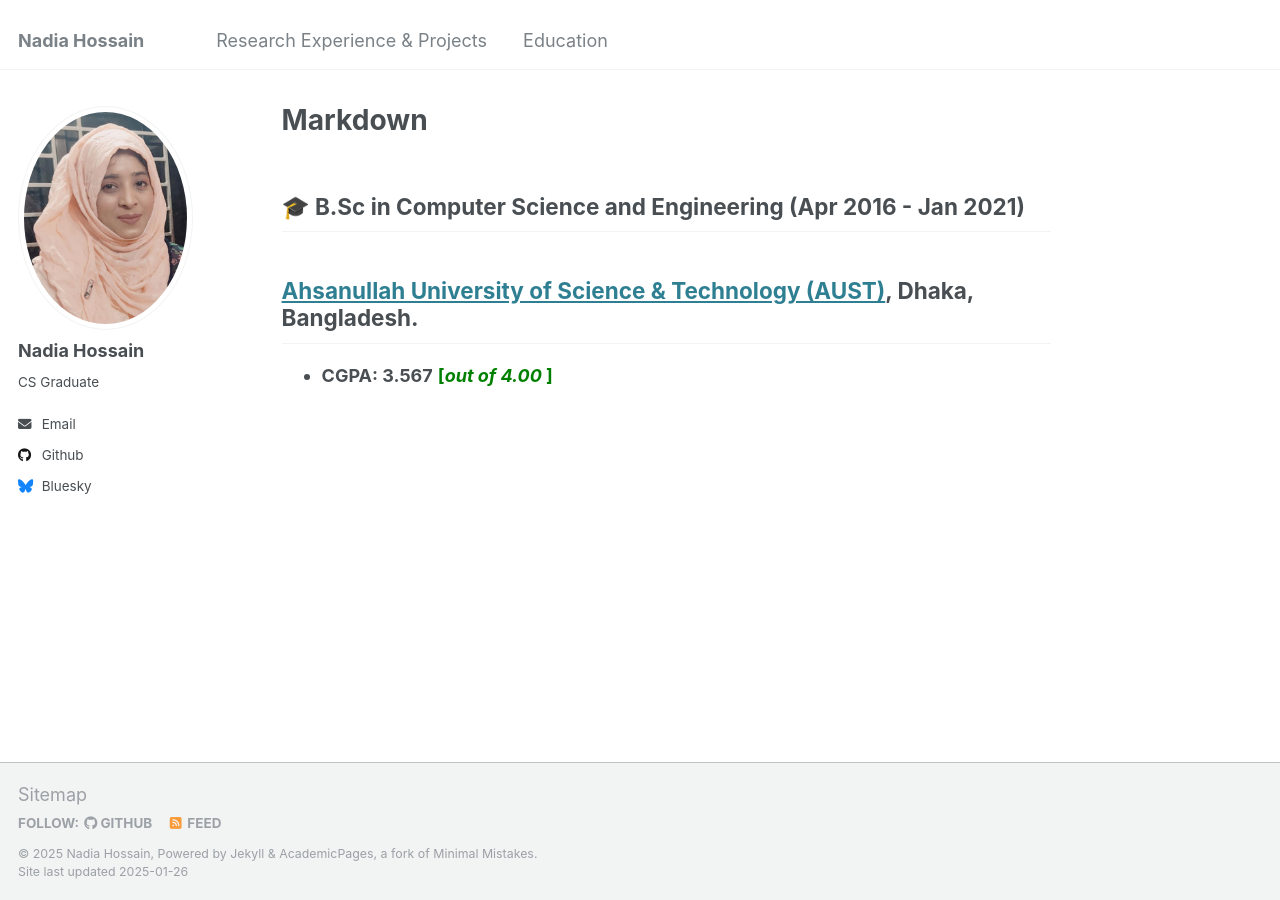
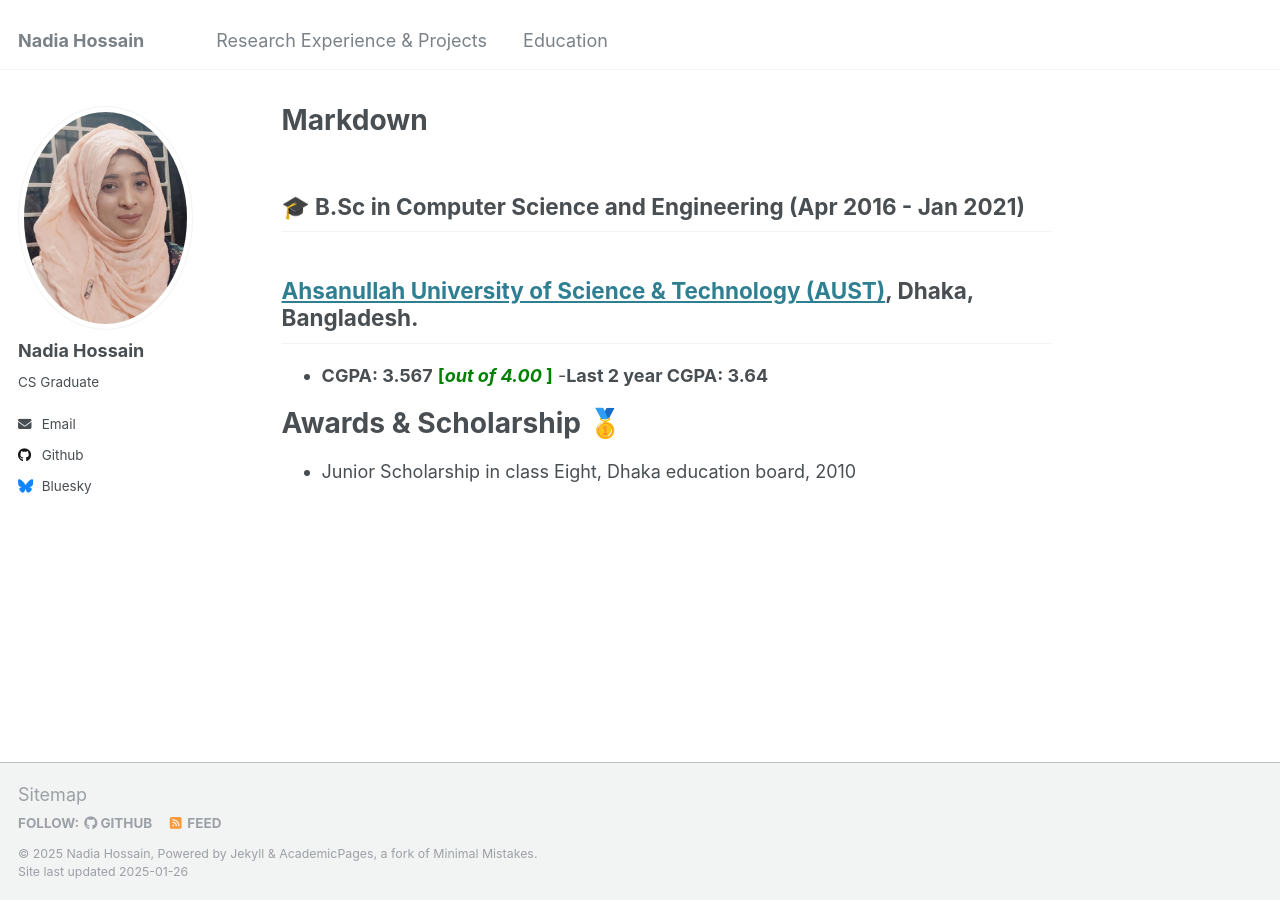
Before and after one commit to Nadia214/hnadia, a Jekyll site: the page built from _pages/markdown.md, in a window 1280 px wide. Built offline with Jekyll 4.4.1, drawn with Linux system fonts in a browser that asks for light colours.

Commit message:
Update markdown.md

```diff
--- a/_pages/markdown.md
+++ b/_pages/markdown.md
@@ -11,3 +11,8 @@ redirect_from:
 
 ## [Ahsanullah University of Science & Technology (AUST)](http://aust.edu/), Dhaka, Bangladesh.
 - **CGPA: 3.567** <span style ="color:Green"> **[*out of 4.00* ]** </span>
+-**Last 2 year CGPA: 3.64**
+
+
+# Awards & Scholarship 🥇
+- Junior Scholarship in class Eight, Dhaka education board, 2010
```
